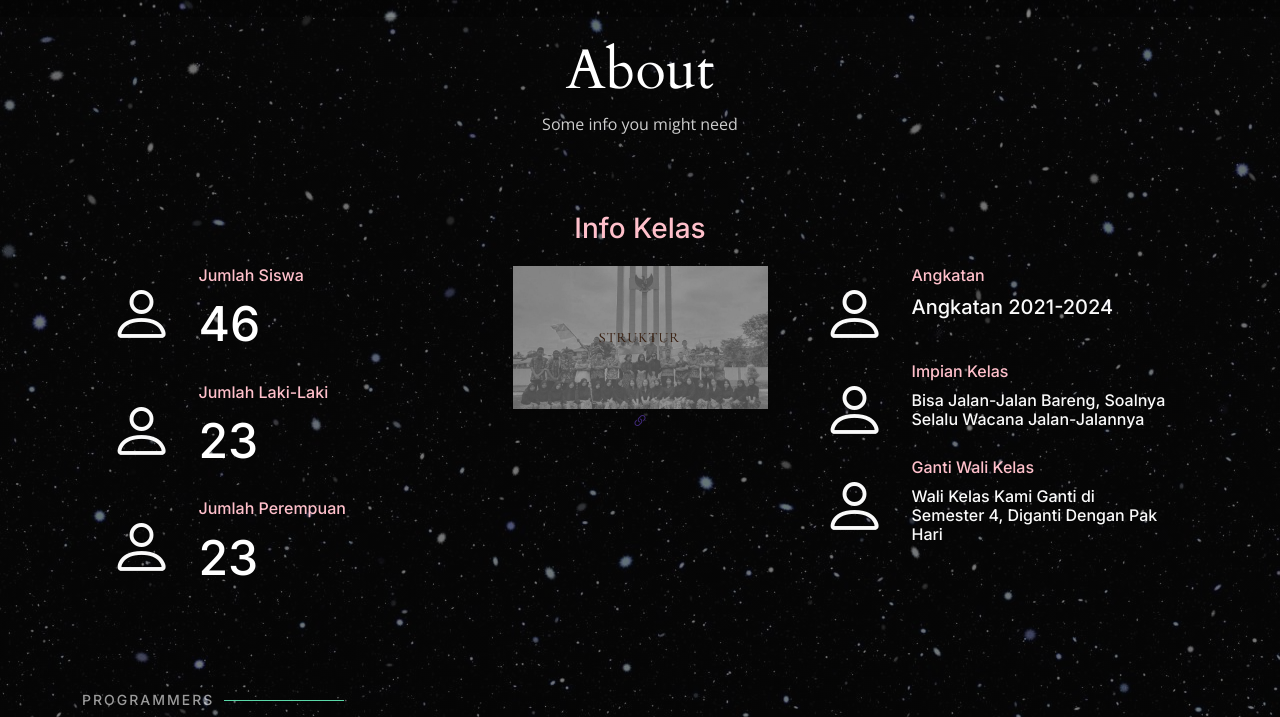
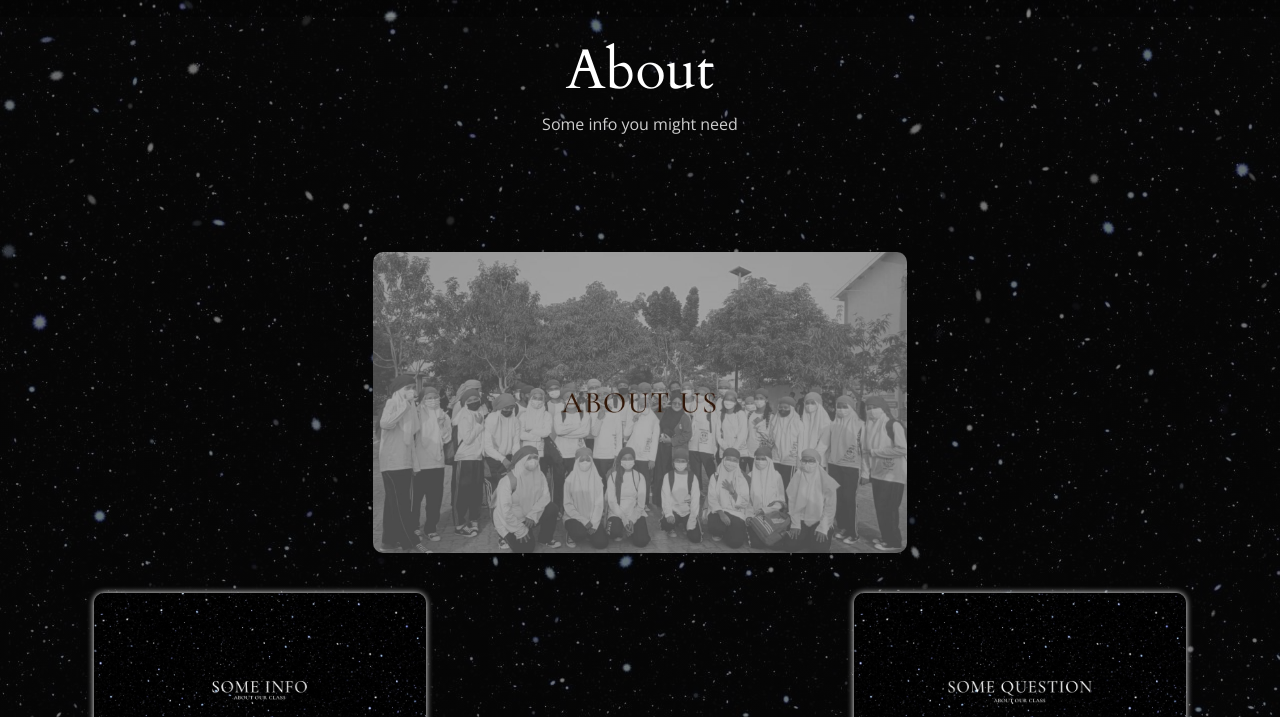
Before and after one commit to seppmat/webkelas, a plain HTML site: page about.html in a window 1280 px wide. Shown: the part 83-800 px from the top of the page. Drawn offline with nearby package versions, Linux system fonts and the light colour scheme.

Commit message:
Patch 0.4

```diff
--- a/about.html
+++ b/about.html
@@ -86,113 +86,68 @@
       <div class="container">
 
         <section id="ts-service-area" class="ts-service-area pb-0">
-          <div class="container">
             <div class="row text-center">
                 <div class="col-12">
-                  <h3 class="section-sub-title" style="margin-bottom: 20px;">Info Kelas</h3>
+
+                  <section id="gallery" class="gallery">
+                    <div class="container-fluid" >
+
+                <div class="row gy-4 justify-content-center">
+                  <div class="col-xl-3 col-lg-4 col-xl-6">
+                    <div class="gallery-items h-100">
+                      <img src="assets/preview/post4.jpg" class="img-fluid" alt="">
+                    </div>
+                  </div><!-- End Gallery Item-->
+                </div>
+
+                    </div>
+                    </section>
+
                 </div>
             </div>
             <!--/ Title row end -->
 
-            <div class="row d-flex justify-content-around">
+            <div class="row d-flex justify-content-between">
+
                 <div class="col-lg-4">
-                  <div class="ts-service-box d-flex">
-                      <div class="ts-service-box-img">
-                        <div class="icon-image" loading="lazy">
-                            <i class="bi bi-person"></i>
-                        </div>
-                      </div>
-                      <div class="ts-service-box-info">
-                        <h3 class="service-box-title">Jumlah Siswa</h3>
-                        <h1>46</h1>
-                      </div>
-                  </div><!-- Service 1 end -->
 
-                  <div class="ts-service-box d-flex">
-                      <div class="ts-service-box-img">
-                        <div class="icon-image" loading="lazy">
-                          <i class="bi bi-person"></i>
-                      </div>
-                      </div>
-                      <div class="ts-service-box-info">
-                        <h3 class="service-box-title">Jumlah Laki-Laki</h3>
-                        <h1>23</h1>
-                      </div>
-                  </div><!-- Service 2 end -->
+                    <section id="gallery" class="gallery">
+                    <div class="container-fluid" >
 
-                  <div class="ts-service-box d-flex">
-                      <div class="ts-service-box-img">
-                        <div class="icon-image" loading="lazy">
-                          <i class="bi bi-person"></i>
-                      </div>
-                      </div>
-                      <div class="ts-service-box-info">
-                        <h3 class="service-box-title">Jumlah Perempuan</h3>
-                        <h1>23</h1>
-                      </div>
-                  </div><!-- Service 3 end -->
+                <div class="row gy-4 justify-content-center">
+                  <div class="col-xl-3 col-lg-4 col-xl-12">
+                    <div class="gallery-items h-100" style="box-shadow: 0 0 6px white;">
+                      <img src="assets/preview/post4-1.jpg" class="img-fluid" alt="">
+                    </div>
+                  </div><!-- End Gallery Item-->
+                </div>
+
+                    </div>
+                    </section>
+
+              </div><!-- Col end -->
+
+                <div class="col-lg-4" >
+
+                  <section id="gallery" class="gallery">
+                    <div class="container-fluid" >
+
+                <div class="row gy-4 justify-content-center">
+                  <div class="col-xl-3 col-lg-4 col-xl-12">
+                    <div class="gallery-items h-100" style="box-shadow: 0 0 6px white;">
+                      <img src="assets/preview/post4-2.jpg" class="img-fluid" alt="" >
+                    </div>
+                  </div><!-- End Gallery Item-->
+                </div>
+
+                    </div>
+                    </section>
 
                 </div><!-- Col end -->
 
-                <div class="col-xl-3 col-lg-4 col-lg-6">
-                  <div class="gallery-item h-100">
-                    <img src="assets/preview/post2.jpg" class="img-fluid" alt="">
-                    <div class="gallery-links d-flex align-items-center justify-content-center">
-                      <div><a href="gallery-single.html" class="details-link"><i class="bi bi-link-45deg"></i></a></div>
-                    </div>
-                  </div>
-                </div><!-- End Gallery Item-->
-
-
-                <div class="col-lg-4 mt-5 mt-lg-0 mb-4 mb-lg-0">
-
-                  <div class="ts-service-box d-flex">
-                      <div class="ts-service-box-img">
-                        <div class="icon-image" loading="lazy">
-                          <i class="bi bi-person"></i>
-                      </div>
-                      </div>
-                      <div class="ts-service-box-info">
-                        <h3 class="service-box-title">Angkatan</h3>
-                        <h5>Angkatan 2021-2024</h5>
-                      </div>
-                  </div><!-- Service 4 end -->
-
-                  <div class="ts-service-box d-flex">
-                      <div class="ts-service-box-img">
-                        <div class="icon-image" loading="lazy">
-                          <i class="bi bi-person"></i>
-                      </div>
-                      </div>
-                      <div class="ts-service-box-info">
-                        <h3 class="service-box-title">Impian Kelas</h3>
-                        <h6>Bisa Jalan-Jalan Bareng, Soalnya Selalu Wacana Jalan-Jalannya</h6>
-                      </div>
-                  </div><!-- Service 5 end -->
-
-                  <div class="ts-service-box d-flex">
-                      <div class="ts-service-box-img">
-                        <div class="icon-image" loading="lazy">
-                          <i class="bi bi-person"></i>
-                      </div>
-                      </div>
-                      <div class="ts-service-box-info">
-                        <h3 class="service-box-title">Ganti Wali Kelas</h3>
-                        <h6>Wali Kelas Kami Ganti di Semester 4, Diganti Dengan Pak Hari</h6>
-                      </div>
-                  </div><!-- Service 6 end -->
-                </div><!-- Col end -->
             </div><!-- Content row end -->
-
-          </div>
-          <!--/ Container end -->
         </section><!-- Service end -->
-
-
-          </div>
-        </div>
-
-      </div>
+      </div><!-- Container end -->
     </section><!-- End About Section -->
 
     <!-- ======= Testimonials Section ======= -->
@@ -271,10 +226,7 @@
   <footer id="footer" class="footer">
     <div class="container">
       <div class="copyright">
-        &copy; Copyright <strong><span><a href="https://seppmat.github.io">Sepp.</a></span></strong> All Rights Reserved
-      </div>
-      <div class="credits">
-        Designed by <a href="https://bootstrapmade.com/">BootstrapMade</a>
+        &copy; Copyright <strong><span><a href="https://seppmat.github.io">Sepp</a></span></strong> All Rights Reserved
       </div>
     </div>
   </footer><!-- End Footer -->
--- a/assets/css/main.css
+++ b/assets/css/main.css
@@ -172,6 +172,10 @@ h4,
 h5,
 h6 {
   font-family: var(--font-primary);
+}
+
+h3 .section-sub-title{
+  color: whitesmoke;
 }
 
 /*--------------------------------------------------------------
@@ -869,6 +873,7 @@ h6 {
 --------------------------------------------------------------*/
 .gallery {
   margin-top: 40px;
+
 }
 
 .gallery a{
@@ -878,13 +883,19 @@ h6 {
   color: white;
 }
 
-.gallery .gallery-item {
+.gallery .gallery-item,
+.gallery .gallery-items {
   position: relative;
   overflow: hidden;
   border-radius: 10px;
 }
 
 .gallery .gallery-item img {
+  transition: 0.3s;
+  opacity: 0.2;
+}
+
+.gallery .gallery-items img{
   transition: 0.3s;
 }
 
@@ -921,11 +932,17 @@ h6 {
 }
 
 .gallery .gallery-item:hover .preview-link,
-.gallery .gallery-item:hover .details-link {
+.gallery .gallery-item:hover .details-link,
+.gallery .gallery-items:hover .preview-link,
+.gallery .gallery-items:hover .details-link {
   margin-top: 0;
 }
 
-.gallery .gallery-item:hover img {
+.gallery .gallery-item:hover img{
+  transform: scale(1.05);
+}
+
+.gallery .gallery-items:hover img{
   transform: scale(1.1);
 }
 
@@ -1358,8 +1375,6 @@ h6 {
 .superman {
   width: 100%;
   min-height: 30vh;
-  background: #000;
-  background-size: cover;
   position: relative;
   padding: 140px 0 60px 0;
 }
@@ -1640,9 +1655,6 @@ h6 {
   font-size: 16px;
   margin: 0 0 10px;
 }
-h3 {
-  color: pink;
-}
 
 div.ts-service-box-info h1{
   font-size: 3em;
```
Also changed, not shown: gallery.html (+60 -64 lines), link.html (+4 -7 lines), our.html (+3 -6 lines), assets/preview/post4-1.jpg (added), assets/preview/post4-2.jpg (added).
